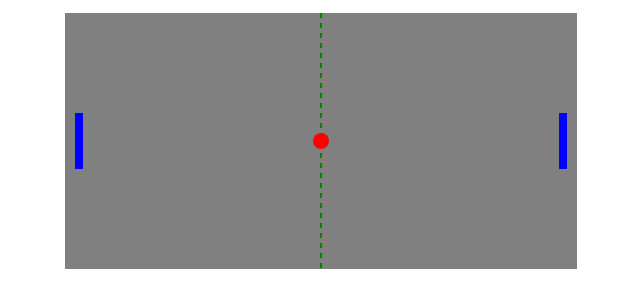
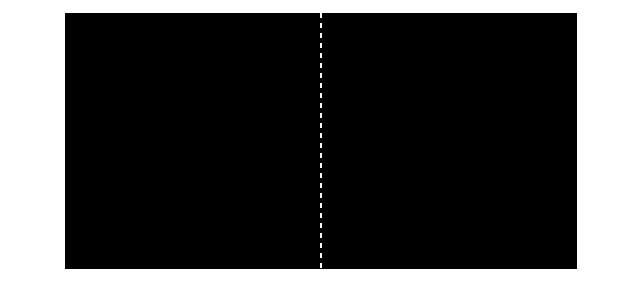
Before and after one commit to ColinYaremko/pong, a website built with webpack: page index.html in a window 1280 px wide. Shown: the part 286-594 px from the top of the page, without its empty margins (319-959 px from the left). Built offline with nearby package versions, Linux system fonts and the light colour scheme.

Commit message:
Game.js and Board.js and Render

```diff
--- a/index.html
+++ b/index.html
@@ -8,7 +8,7 @@
 		<div class="game-wrapper">
 			<h1>Pong FTW</h1>
 			<div id="game"></div>
-				<svg preserveAspectRatio:"none" Version="1.1" xmlns="http://www.w3.org/2000/svg" xml:space="preserve" width="512px" height="256px" viewbox="0 0 512 256">
+				<!--<svg preserveAspectRatio:"none" Version="1.1" xmlns="http://www.w3.org/2000/svg" xml:space="preserve" width="512px" height="256px" viewbox="0 0 512 256">
 
 				  <rect id="board" x="0px" y="0px" width=512px height=256px fill="grey"/>
 
@@ -22,7 +22,7 @@
 
 
 
-        </svg>
+        </svg>-->
 		</div>
 		<script type="text/javascript" src="build/bundle.js"></script>
 	</body>
--- a/src/index.js
+++ b/src/index.js
@@ -1,5 +1,6 @@
 import './styles/game.css';
 import Game from './partials/Game'
+
 
 // create a game instance
 const game = new Game('game', 512, 256);
--- /dev/null
+++ b/src/partials/Board.js
@@ -0,0 +1,39 @@
+import { SVG_NS } from '../settings.js';
+
+export default class Board {
+
+  constructor(width, height) {
+    this.width = width;
+    this.height = height;
+  }
+
+  render (svg) {
+
+    let rect = document.createElementNS(SVG_NS, 'rect');
+		rect.setAttributeNS(null, 'width', this.width);
+		rect.setAttributeNS(null, 'height', this.height);
+		rect.setAttributeNS(null, 'x', '0');
+    rect.setAttributeNS(null, 'y', '0');
+    rect.setAttributeNS(null, 'stroke', 'black');
+    svg.appendChild(rect)
+
+    let line = document.createElementNS(SVG_NS, 'line');
+    line.setAttributeNS(null, 'x1', this.width/2);
+    line.setAttributeNS(null, 'y1', 0);
+    line.setAttributeNS(null, 'x2', this.width/2);
+    line.setAttributeNS(null, 'y2', this.height);
+    line.setAttributeNS(null, 'stroke-dasharray', 5);
+    line.setAttributeNS(null, 'stroke-width', 2);
+    line.setAttributeNS(null, 'stroke', 'white');
+    svg.appendChild(line);
+
+
+		// More code goes here...
+
+
+
+
+
+  }
+
+}
--- a/src/partials/Game.js
+++ b/src/partials/Game.js
@@ -1,3 +1,6 @@
+import { SVG_NS } from '../settings.js';
+import Board from './Board'
+
 export default class Game {
 
 	constructor(element, width, height) {
@@ -6,10 +9,26 @@ export default class Game {
 		this.height = height;
 
 		// Other code goes here...
+  this.gameElement = document.getElementById(this.element);
+	this.board = new Board(this.width, this.height);
+
 	}
 
 	render() {
+
+		this.gameElement.innerHTML = '';
+
+		let svg = document.createElementNS(SVG_NS, 'svg');
+		svg.setAttributeNS(null, 'width', this.width);
+		svg.setAttributeNS(null, 'height', this.height);
+		svg.setAttributeNS(null, 'viewbox', `0 0 ${this.width} ${this.height}`);
+		svg.setAttributeNS(null, 'version', '1.1');
 		// More code goes here...
+		this.gameElement.appendChild(svg);
+
+		this.board.render(svg);
+
+
 	}
 
 }
--- a/src/settings.js
+++ b/src/settings.js
@@ -0,0 +1 @@
+export const SVG_NS = 'http://www.w3.org/2000/svg';
```
